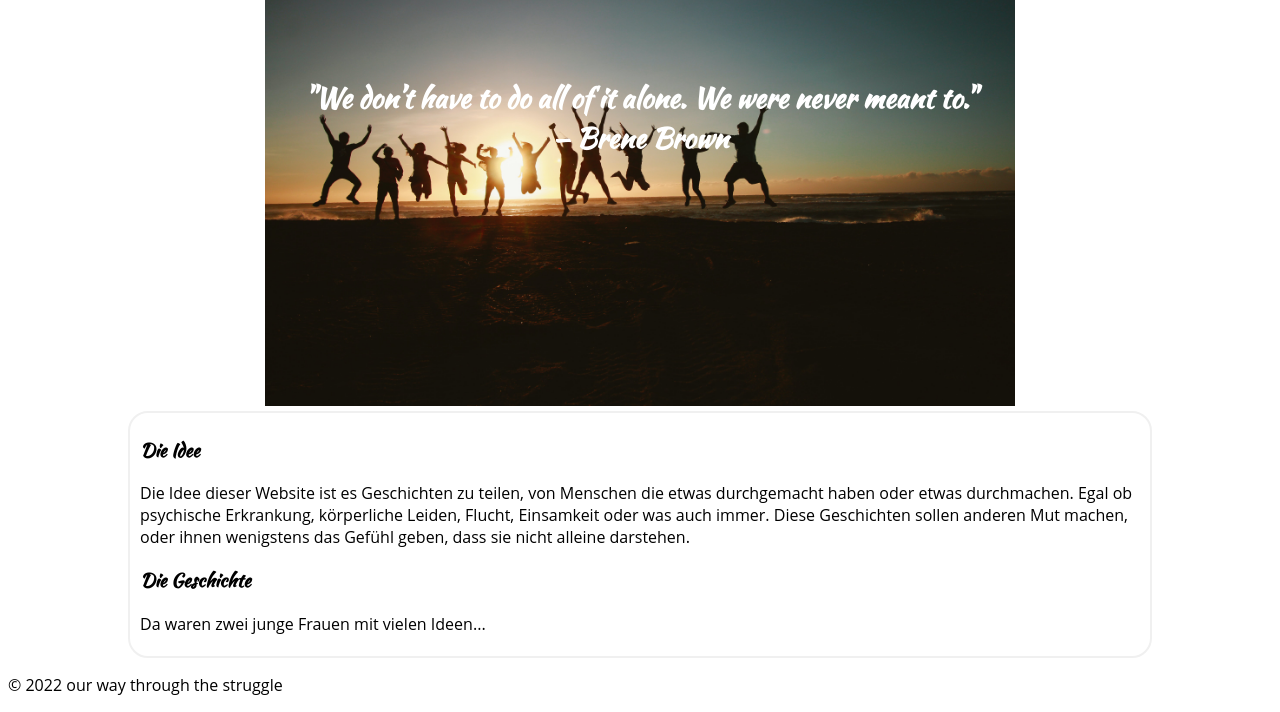
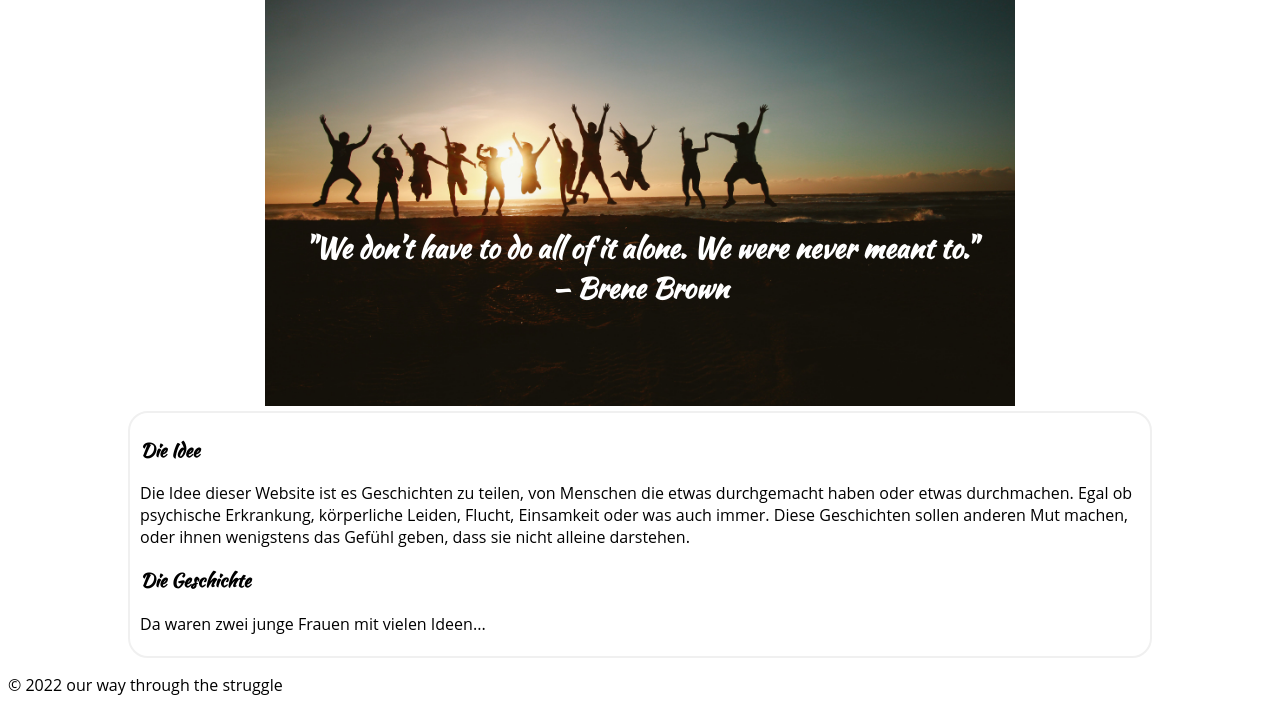
Before and after one commit to el-un/our-way-through-the-struggle, a plain HTML site: page index.html in a window 1280 px wide. Shown: the part 174-886 px from the top of the page. Drawn offline with Linux system fonts and the light colour scheme.

Commit message:
Modify the h2 in the header to stay at the bottom

```diff
--- a/ressources/css/main.css
+++ b/ressources/css/main.css
@@ -56,7 +56,8 @@ nav a:hover {
 }
 
 .banner h2 {
-    margin: 5% 10%
+    margin-top: 30%;
+    font-size: 3vw;
 }
 
 header h3 {
@@ -81,21 +82,32 @@ header h3 {
 
 
 /* Damit die Schrift ab einem gewissen Punkt nicht größer als das Bild wird */
+/*
 @media screen and (min-width: 750px) {
     .banner h1{
        font-size: 50px;
     }
     .banner h2 {
-        font-size: 28px;
+        font-size: 14px;
     }
   }
-
+*/
   /* Der nachfolgende Paragraph nicht zu weit nach unten rutscht,
     wenn der Bildschirm kleiner wird */
 @media screen and (max-width: 750px) {
     .banner {
         height: 100%;
     }
+}
+
+@media screen and (min-width: 750px) {
+    .banner h2 {
+        margin-top: 250px;
+        font-size: 28px;
+    }
+    .banner h1{
+        font-size: 50px;
+     }
 }
 
 @media screen and (min-width: 300px) {
```
